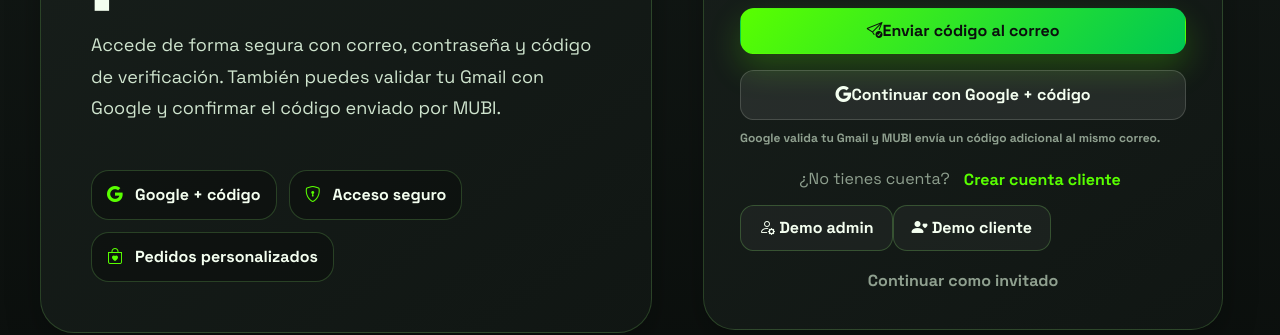
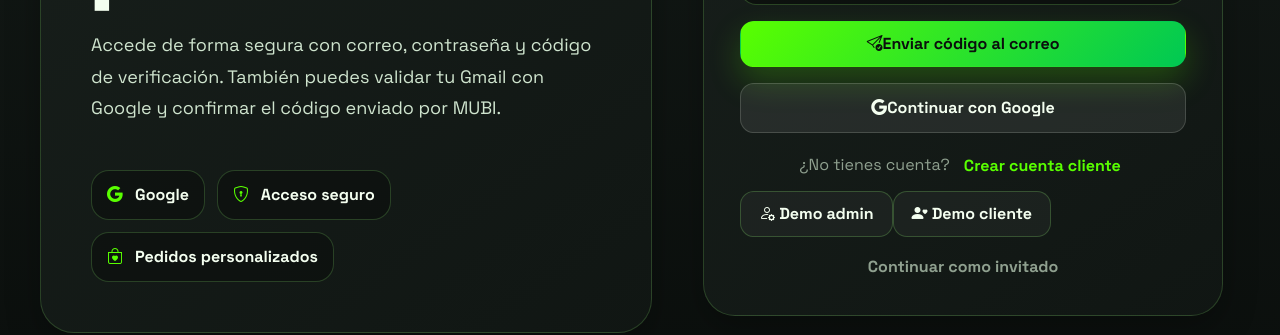
Before and after one commit to EstrellaAlanis/MUBI_-FRONTEND, a React (Vite) app: page /login in a window 1280 px wide. Shown: the part 528-863 px from the top of the page. Built offline with nearby package versions, Linux system fonts and the light colour scheme; no server answers.

Commit message:
arreglo de pequeños detallles en el frontend

```diff
--- a/src/pages/Login.jsx
+++ b/src/pages/Login.jsx
@@ -310,7 +310,7 @@
         </p>
 
         <div className="login-benefits">
-          <div><i className="bi bi-google"></i> Google + código</div>
+          <div><i className="bi bi-google"></i> Google</div>
           <div><i className="bi bi-shield-lock"></i> Acceso seguro</div>
           <div><i className="bi bi-bag-heart"></i> Pedidos personalizados</div>
         </div>
@@ -405,12 +405,8 @@
                     disabled={loading}
                   >
                     <i className="bi bi-google"></i>
-                    {loading ? 'Validando...' : 'Continuar con Google + código'}
+                    {loading ? 'Validando...' : 'Continuar con Google'}
                   </button>
-
-                  <small className="login-oauth-note">
-                    Google valida tu Gmail y MUBI envía un código adicional al mismo correo.
-                  </small>
                 </form>
               ) : (
                 <form onSubmit={verificarCodigoLogin}>
```
